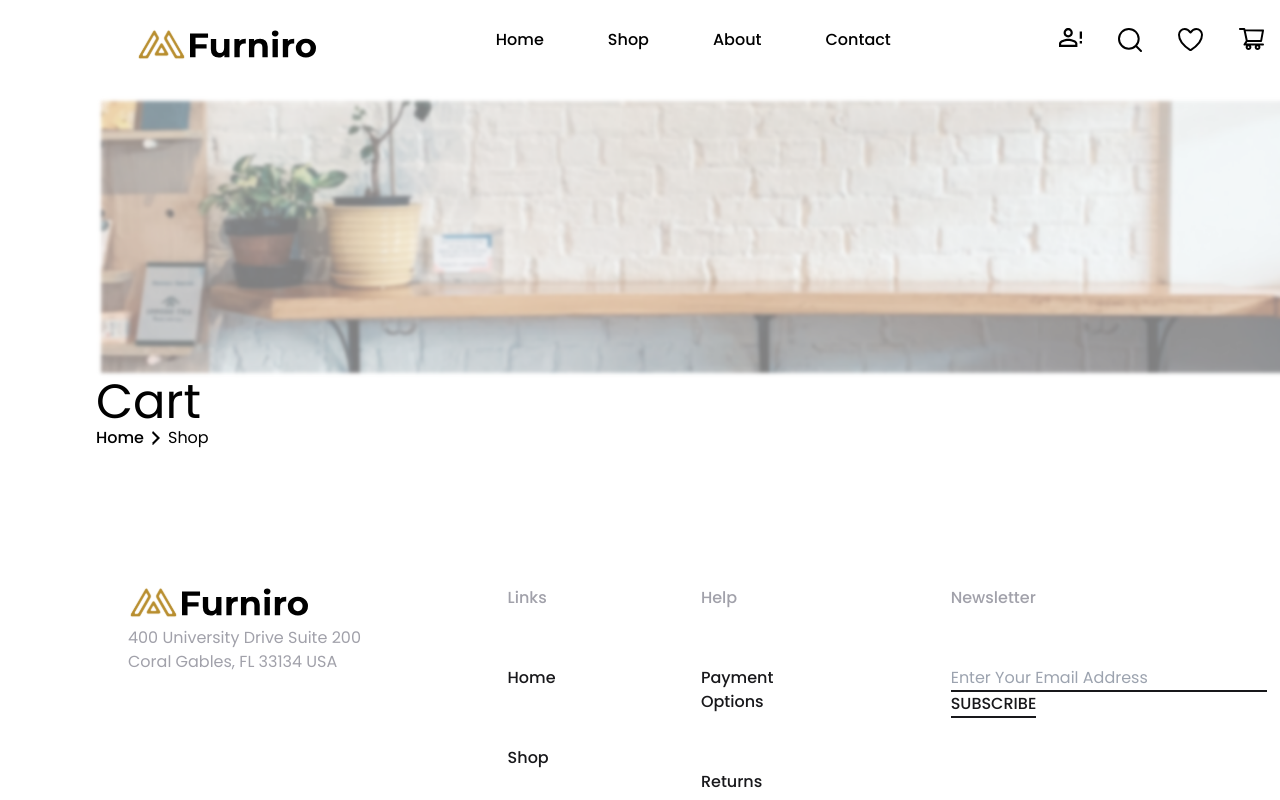
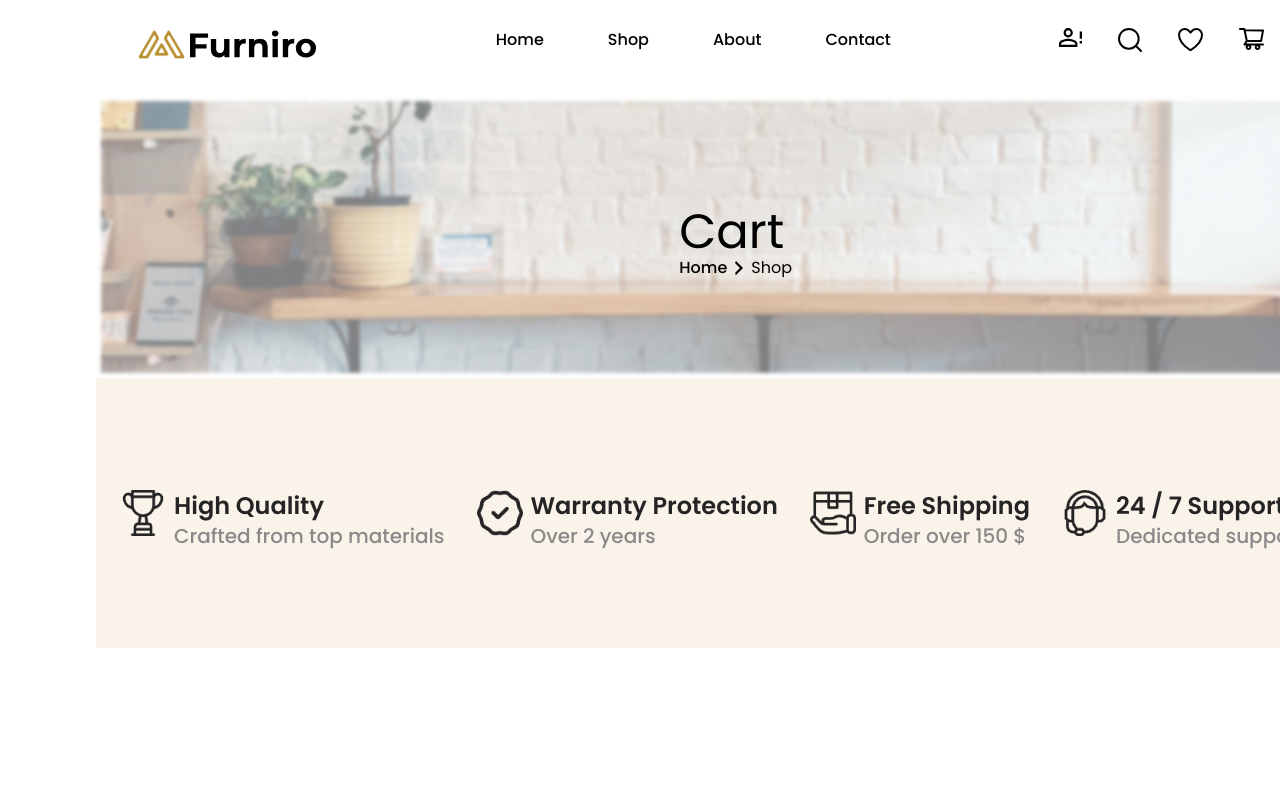
Before and after one commit to LizNgoNgoc/internetShop, a React (Create React App) app: page /cart in a window 1280 px wide. Shown: the top 800 px of the page. Built offline with nearby package versions, Linux system fonts and the light colour scheme.

Commit message:
add changes

```diff
--- a/src/Pages/CartPage.jsx
+++ b/src/Pages/CartPage.jsx
@@ -1,7 +1,9 @@
+import Garantees from "../Components/Garantees/Garantees"
+
 export default function CartPage() {
     return <section className="m-auto w-[1440px] mb-14 p-24 font-Poppins relative">
             <img className="w-full" src="./images/shopHeader/banner.png" alt="cart"/>
-    <div className="z-10 absolute">
+            <div className="absolute top-52 right-[45%]">
                 <h3 className="text-[#000000] text-5xl">Cart</h3>
                     <div className="flex gap-2 items-center">
                         <span className="text-[#000000] font-medium text-base">Home </span>
@@ -9,5 +11,7 @@ export default function CartPage() {
                         <span className="text-[#000000] font-light text-base"> Shop</span>
                     </div>
             </div>
+            <div></div>
+            <Garantees/>
     </section>
 }
```
Lines whose indentation alone changed are shown as unchanged.
